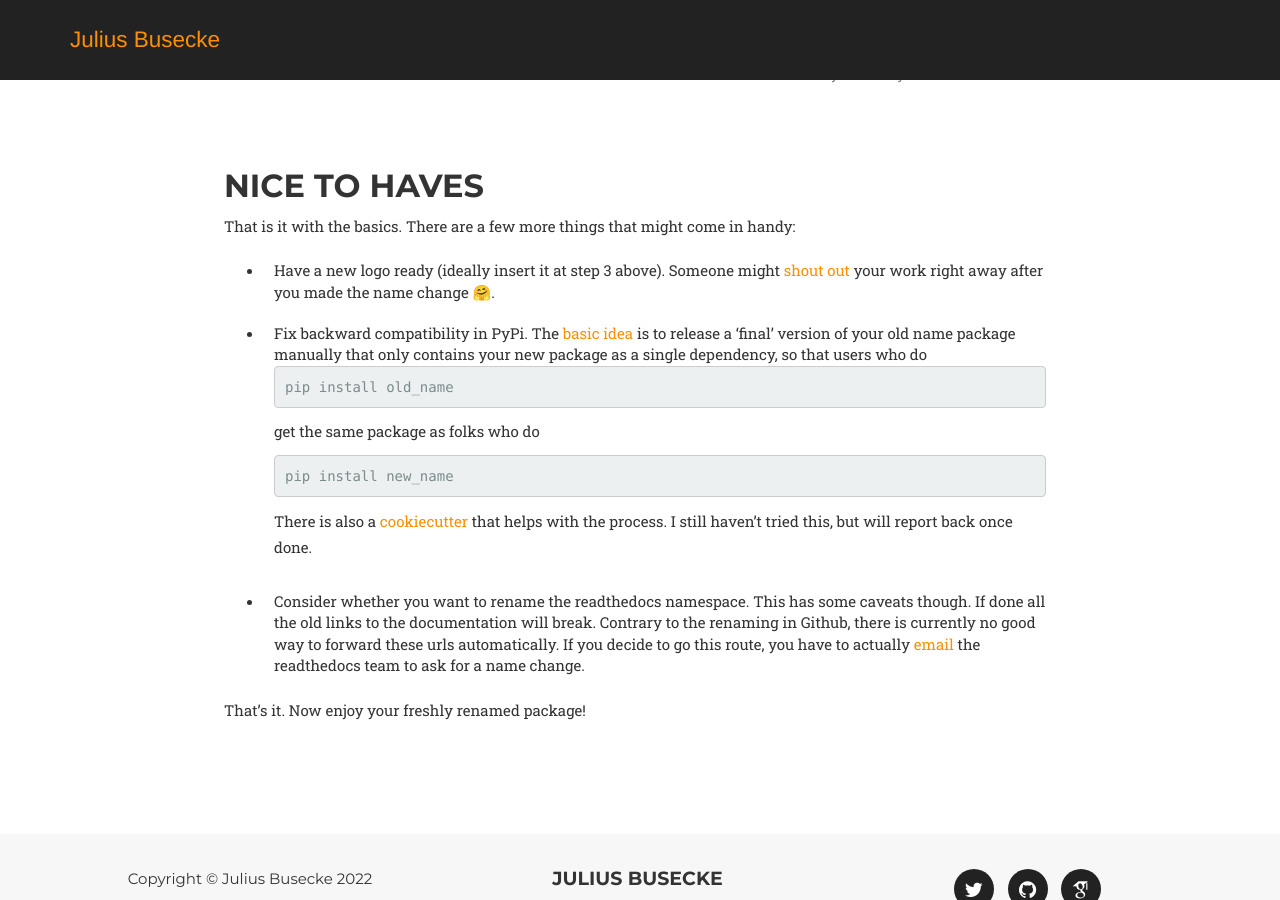
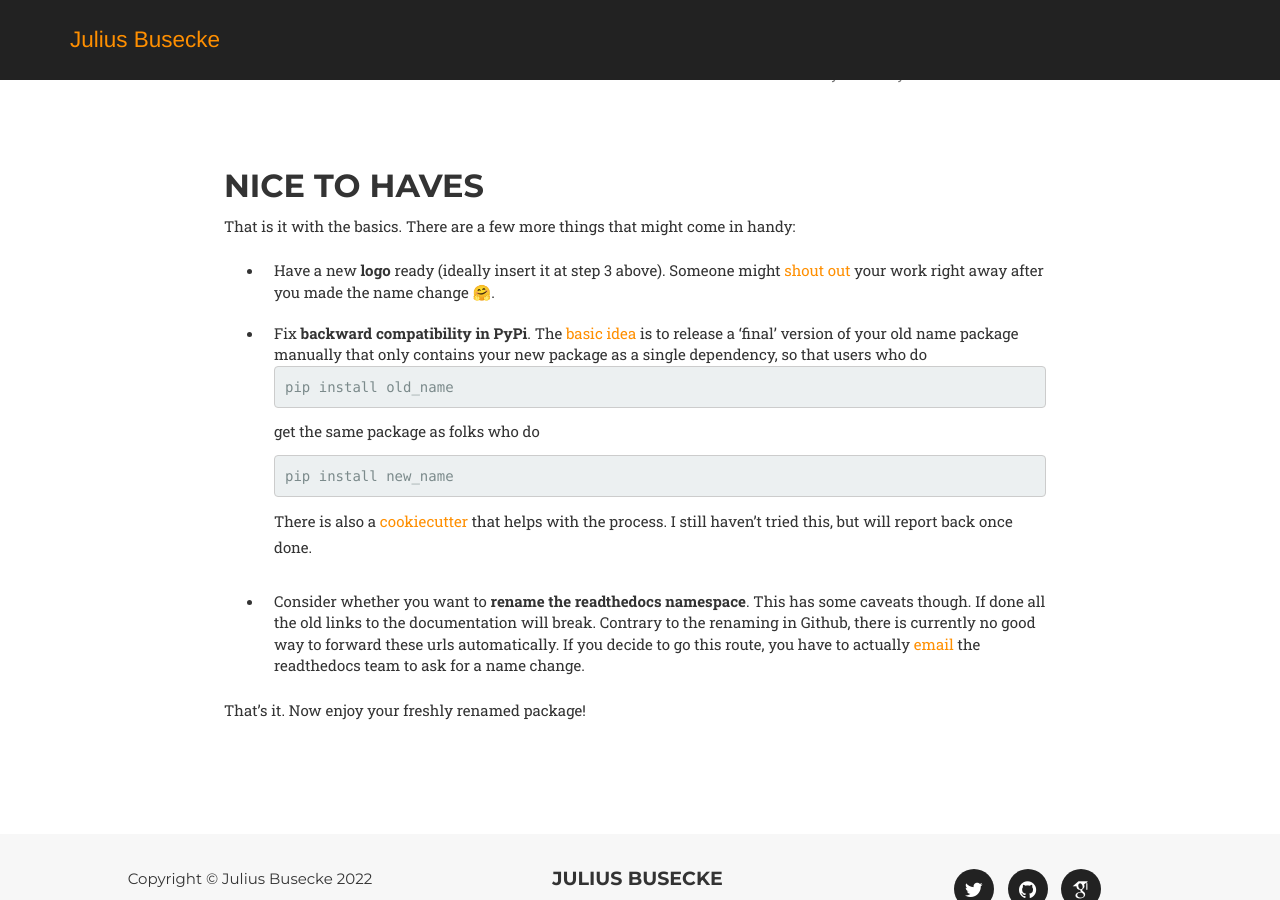
Before and after one commit to jbusecke/jbusecke.github.io, a Jekyll site: the page built from _posts/2022-07-20-renaming.md, in a window 1280 px wide and 900 px high, scrolled down 2487 px. Built offline with Jekyll 4.4.1, drawn with Linux system fonts in a browser that asks for light colours; some web fonts are replaced; comment, search, counter and statistics services are not loaded; some of the changed text lies outside the part shown.

````diff
--- a/_posts/2022-07-20-renaming.md
+++ b/_posts/2022-07-20-renaming.md
@@ -28,7 +28,7 @@ The biggest lesson I learned from this experience, is to check **all** the platf
 
 ## Actually renaming the package
 
-1. Backup all code locally in a separate location. You can never be too careful!
+1. **Backup** all code locally in a separate location. You can never be too careful!
 2. **Rename your package on Github**. Go to your repo page, and navigate to `Settings > General` and edit the `Repository Name`.
 Thats it on the Github side!
 Issues and Pull Requests are automatically migrated and the old url to your repo is automatically forwarded to the new one, which means you can keep your local repo as is and keep pushing from it, even though you might want to change the folder name and remotes just to keep things neat in the future.
@@ -44,8 +44,8 @@ Issues and Pull Requests are automatically migrated and the old url to your repo
 
 ## Nice to haves
 That is it with the basics. There are a few more things that might come in handy:
-- Have a new logo ready (ideally insert it at step 3 above). Someone might [shout out](https://twitter.com/juliusbusecke/status/1547308270393720838?s=21&t=uttUyU5szgNY4WOKpueqPA) your work right away after you made the name change 🤗.
-- Fix backward compatibility in PyPi. The [basic idea](https://stackoverflow.com/questions/61363534/whats-the-recommended-way-of-renaming-a-project-in-pypi) is to release a 'final' version of your old name package manually that only contains your new package as a single dependency, so that users who do
+- Have a new **logo** ready (ideally insert it at step 3 above). Someone might [shout out](https://twitter.com/juliusbusecke/status/1547308270393720838?s=21&t=uttUyU5szgNY4WOKpueqPA) your work right away after you made the name change 🤗.
+- Fix **backward compatibility in PyPi**. The [basic idea](https://stackoverflow.com/questions/61363534/whats-the-recommended-way-of-renaming-a-project-in-pypi) is to release a 'final' version of your old name package manually that only contains your new package as a single dependency, so that users who do
 ```
 pip install old_name
 ```
@@ -54,7 +54,7 @@ get the same package as folks who do
 pip install new_name
 ```
 There is also a [cookiecutter](https://github.com/simonw/pypi-rename) that helps with the process. I still haven't tried this, but will report back once done.
-- Consider whether you want to rename the readthedocs namespace. This has some caveats though. If done all the old links to the documentation will break. Contrary to the renaming in Github, there is currently no good way to forward these urls automatically. If you decide to go this route, you have to actually [email](https://docs.readthedocs.io/en/stable/faq.html#how-do-i-change-my-project-slug-the-url-your-docs-are-served-at) the readthedocs team to ask for a name change.
+- Consider whether you want to **rename the readthedocs namespace**. This has some caveats though. If done all the old links to the documentation will break. Contrary to the renaming in Github, there is currently no good way to forward these urls automatically. If you decide to go this route, you have to actually [email](https://docs.readthedocs.io/en/stable/faq.html#how-do-i-change-my-project-slug-the-url-your-docs-are-served-at) the readthedocs team to ask for a name change.
 
 
 That's it. Now enjoy your freshly renamed package!
````
